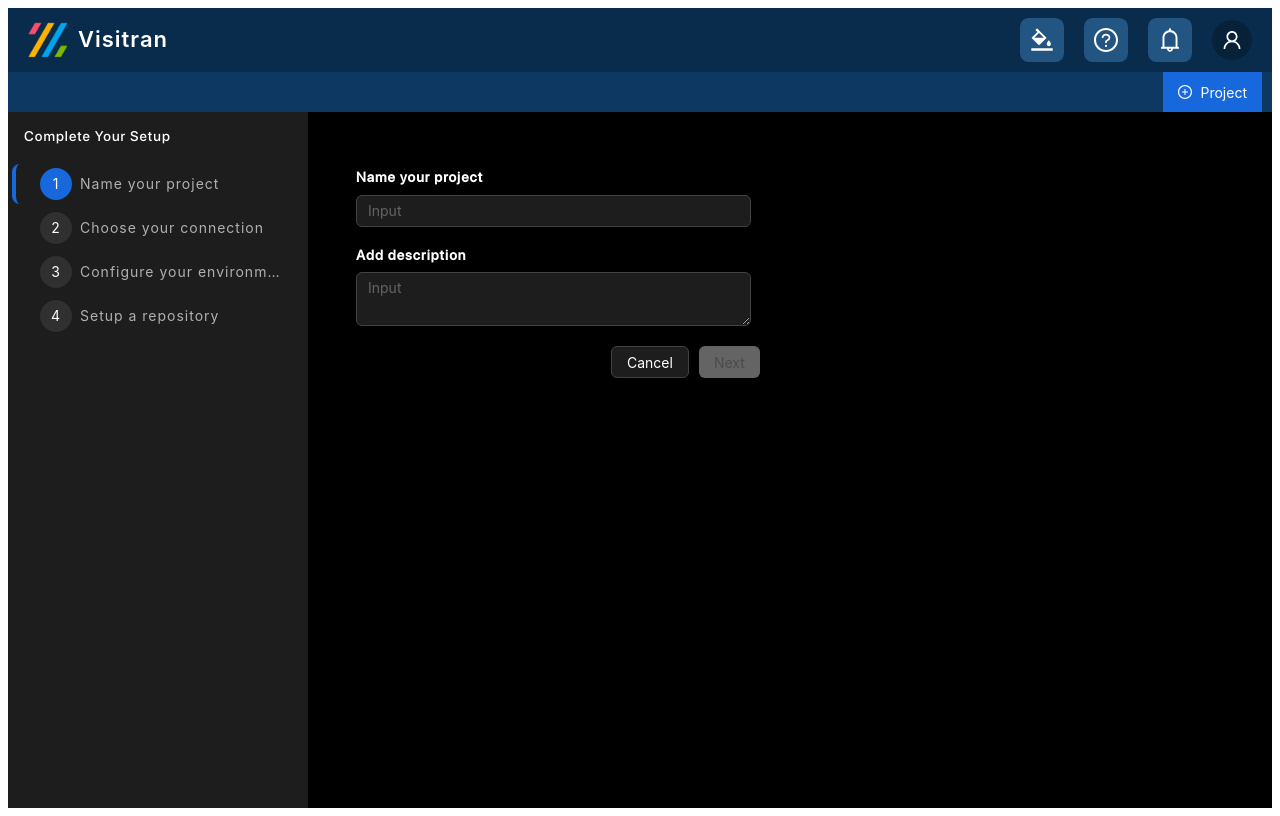
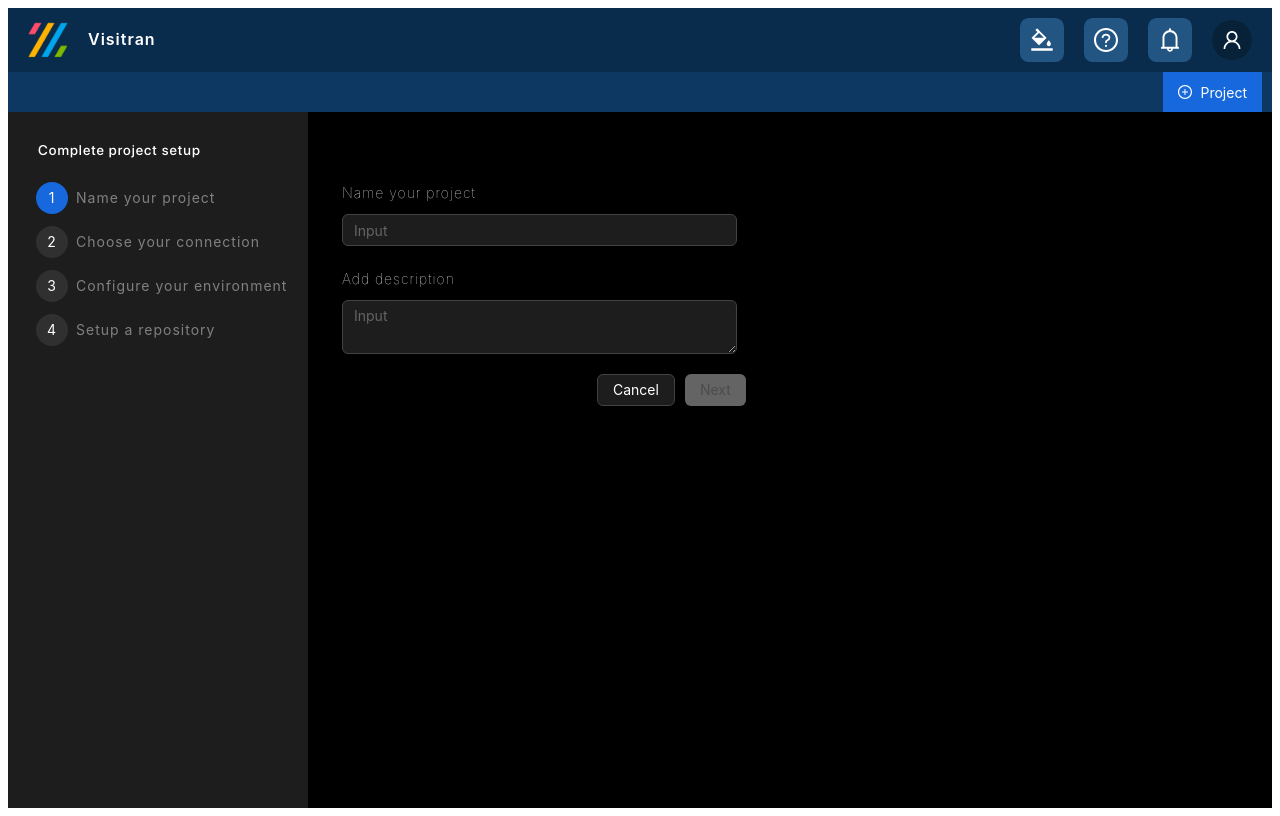
Before and after one commit to athithyakarthikeyan/Visitran, a React (Create React App) app: page / in a window 1280 px wide. Built offline with nearby package versions, Linux system fonts and the light colour scheme.

Commit message:
Removed inline css

```diff
--- a/src/App.js
+++ b/src/App.js
@@ -1,12 +1,11 @@
-// App.jsx
 import React, { useState } from 'react';
 import { Layout, Menu, Button, Typography, Avatar } from 'antd';
 import { QuestionCircleOutlined, BgColorsOutlined, BellOutlined, CheckOutlined, UserOutlined, PlusCircleOutlined } from '@ant-design/icons';
+import Logo from "./assets/89070934.png";
 import Name from './Name';
+import Configuration from './Configuration';
 import ChooseConnection from './Chooseconnection';
-import Configuration from './Configuration';
-import Logo from "./assets/89070934.png";
-import "./index.css";
+import './index.css';
 
 const { Header, Sider, Content } = Layout;
 const { Title } = Typography;
@@ -80,12 +79,12 @@ function App() {
   };
 
   return (
-    <div className="App" style={{ fontFamily: 'SF Pro', fontWeight: "normal", letterSpacing: "1px" }}>
-      <Layout style={{ minHeight: '100vh' }}>
+    <div className="layout-style" style={{letterSpacing: "1px" }}>
+      <Layout className="layout-style" style={{ minHeight: '100vh' }}>
         <Header className='first-header'>
-          <div style={{ display: 'flex', alignItems: 'center', paddingLeft: '20px' }}>
+          <div className="header-items">
             <img src={Logo} alt="Logo" style={{ height: '40px', marginRight: '10px' }} />
-            <Title level={3} style={{ color: 'white', margin: 0, fontSize: "22px" }}>Visitran</Title>
+            <Title level={3} className="visitran-title">Visitran</Title>
           </div>
           <div className="icon-list">
             <BgColorsOutlined style={iconStyle} />
@@ -98,24 +97,23 @@ function App() {
           <Button className="project-button"><PlusCircleOutlined />Project</Button>
         </div>
         <Layout>
-          <Sider width={300} style={{ background: '#1D1D1D', margin: 0 ,fontFamily: 'SF Pro', fontWeight: "normal", letterSpacing: "1px"}}>
-            <div style={{ padding: '16px', color: 'white' }}>Complete Your Setup</div>
+          <Sider width={300} className="sider-style" style={{ background: '#1D1D1D'}}>
+            <div className="sider-title" style={{paddingLeft:"30px"}}>Complete project setup</div>
             <Menu mode="inline" theme="dark" style={{ backgroundColor: '#1D1D1D' }} onClick={(e) => setCurrentSection(Number(e.key))}>
               {['Name your project', 'Choose your connection', 'Configure your environment', 'Setup a repository'].map((item, index) => (
                 <Menu.Item
                   key={index}
-                className="main-menu"
+                  className={`main-menu ${completedSections[index] ? 'completed-section' : ''}`}
                   style={{
-                  borderLeft: `4px solid ${currentSection === index ? '#1668DC' : '#1D1D1D'}`,
                     backgroundColor: currentSection === index ? '#1D1D1D' : 'transparent',
+                    color: completedSections[index] ? 'white' : 'grey',
+                    fontSize:"14px"
                   }}
                   onClick={(e) => setCurrentSection(Number(e.key))}
                 >
                   <div
                     className="blue-circle"
                     style={{
-                    fontSize: 14,
-                    color: '#ffffff',
                       backgroundColor: completedSections[index] ? '#111A2C' : currentSection === index ? '#1668DC' : '#303030',
                     }}
                   >
--- a/src/Chooseconnection.jsx
+++ b/src/Chooseconnection.jsx
@@ -11,44 +11,44 @@ const { Content } = Layout;
 
 const ChooseConnection = ({ handleCardClick, handleNextClick, clickedCardIndex }) => {
   return (
-    <Layout style={{ fontFamily: 'SF Pro', fontWeight: "normal", letterSpacing: "1px" }}>
-      <Content className="content2" style={{ margin: 0, padding: 24, background: '#000000', minHeight: 280 }}>
+    <Layout className="layout-style">
+      <Content className="content-style" >
         <div style={{ display: "flex", gap: "10px" }}>
           <Card
             bodyStyle={{ padding: 0 }}
             onClick={() => handleCardClick(0, 'Snowflake', Snowflake)}
             className={`card ${clickedCardIndex === 0 ? 'selected' : ''}`}
             hoverable
-            cover={<img alt="Snowflake" src={Snowflake} style={{ width: 40, margin: 'auto', padding: 0, marginBottom: "5px", marginTop: "15px" }} />}
+            cover={<img alt="Snowflake" src={Snowflake} className="image-style" style={{width:"35px"}}/>}
           >
-            <Meta title={<span style={{ color: 'white', fontWeight: "normal" }}>Snowflake</span>} className="card-body" />
+            <Meta title={<span className="card-title" style={{paddingBottom:"30px"}}>Snowflake</span>} className="card-body" />
           </Card>
           <Card
             bodyStyle={{ padding: 0 }}
             onClick={() => handleCardClick(1, 'PostGreSQL', Postgresql)}
             className={`card ${clickedCardIndex === 1 ? 'selected' : ''}`}
             hoverable
-            cover={<img alt="PostGreSQL" src={Postgresql} style={{ width: 24, margin: 'auto', marginTop: "20px", marginBottom: "5px" }} />}
+            cover={<img alt="PostGreSQL" src={Postgresql} className="image-style" style={{width:"24px", paddingBottom:"1px"}}/>}
           >
-            <Meta title={<span style={{ color: 'white', fontWeight: "normal" }}>PostGreSQL</span>} className="card-body" />
+            <Meta title={<span className="card-title">PostgreSQL</span>} className="card-body" />
           </Card>
           <Card
             bodyStyle={{ padding: 0 }}
             onClick={() => handleCardClick(2, 'BigQuery', Bigquery)}
             className={`card ${clickedCardIndex === 2 ? 'selected' : ''}`}
             hoverable
-            cover={<img alt="BigQuery" src={Bigquery} style={{ width: 24, margin: 'auto', marginTop: "20px", marginBottom: "5px" }} />}
+            cover={<img alt="BigQuery" src={Bigquery} className="image-style" style={{width:"24px", paddingBottom:"1px"}}/>}
           >
-            <Meta title={<span style={{ color: 'white', fontWeight: "normal" }}>BigQuery</span>} className="card-body" />
+            <Meta title={<span className="card-title" style={{paddingBottom:"20px"}}>BigQuery</span>} className="card-body" />
           </Card>
           <Card
             bodyStyle={{ padding: 0 }}
             onClick={() => handleCardClick(3, 'Redshift', Redshift)}
             className={`card ${clickedCardIndex === 3 ? 'selected' : ''}`}
             hoverable
-            cover={<img alt="Redshift" src={Redshift} style={{ width: 40, margin: 'auto', marginTop: "15px", marginBottom: "5px" }} />}
+            cover={<img alt="Redshift" src={Redshift} className="image-style" style={{width:"30px", paddingBottom:"1px"}} />}
           >
-            <Meta title={<span style={{ color: 'white', fontWeight: "normal" }}>Redshift</span>} className="card-body" />
+            <Meta title={<span className="card-title">Redshift</span>} className="card-body"  />
           </Card>
         </div>
         <Button onClick={handleNextClick} className="cancel-button" style={{ marginLeft: "520px", marginTop: "30px" }}>Skip</Button>
--- a/src/Name.jsx
+++ b/src/Name.jsx
@@ -1,7 +1,7 @@
 import React, { useState } from 'react';
 import { Layout, Button, Input, Typography } from 'antd';
 import "./index.css";
-
+const { Title, Paragraph } = Typography;
 const { Content } = Layout;
 const { TextArea } = Input;
 
@@ -24,9 +24,9 @@ const Name = ({ projectName, setProjectName, projectDescription, setProjectDescr
   };
 
   return (
-    <Layout style={{ fontFamily: 'SF Pro', fontWeight: "lighter", letterSpacing: "1px" }}>
-      <Content className="content1" style={{ margin: 0, padding: 24, background: '#000000', minHeight: 280 }}>
-        <h1>Name your project</h1>
+    <Layout className="layout-style">
+      <Content className="content1" style={{paddingLeft:"10px"}}>
+      <Title className="title-style"style={{paddingTop:"40px"}}>Name your project</Title>
         <Input
           style={{ backgroundColor: '#1D1D1D' }}
           className="input"
@@ -34,7 +34,7 @@ const Name = ({ projectName, setProjectName, projectDescription, setProjectDescr
           value={projectName}
           onChange={(e) => setProjectName(e.target.value)}
         />
-        <h1 style={{ marginTop: "20px" }}>Add description</h1>
+        <Title className="title-style" style={{paddingTop:"15px"}} >Add description</Title>
         <TextArea
           style={{ backgroundColor: '#1D1D1D', marginBottom: "20px" }}
           className="input"
--- a/src/index.css
+++ b/src/index.css
@@ -6,7 +6,7 @@
   align-items: center;
   justify-content: center;
   color: white;
-  font-size: 12px;
+  font-size: 14px;
   margin-right: 8px;
 }
 
@@ -171,3 +171,95 @@ h1 {
   .card.selected {
     border: 2px solid #1668DC;
   }
+
+.layout-style{
+    background: #000000;
+    font-Family: SF Pro;
+    font-Weight: lighter !important;
+}
+
+.content-style{
+    margin: 0;
+    margin-Top: 40px;
+    background-color: #000000;
+}
+
+.completed-section {
+    color: white !important; /* Ensure the font color is white */
+  }
+
+.content1{
+    margin-top: 130;
+    padding: 24;
+    background: #000000;
+}
+
+.title-style{
+    padding-Bottom: 5px !important;
+    font-Size: 14px !important;
+    color: #ffffff !important;
+    font-Weight:lighter !important;
+}
+
+.sider-style{
+    background-color: '#1D1D1D';
+    margin: 0;
+    font-Family: SF Pro;
+    font-Weight: normal;
+}
+
+.sider-title{
+    font-Size:14px;
+    padding: 16px;
+    color: white;
+    padding-Left:30px;
+    padding-top:30px;
+}
+
+.header-style{
+    height: '40px';
+    margin-Right: '10px'
+}
+
+.visitran-title{
+    color: white !important;
+    margin: 0 !important;
+    font-size: 16px !important;
+    padding-Left:10px !important;
+}
+
+.header-items{
+    display: flex;
+    align-Items: center;
+    padding-Left: 20px;
+}
+
+.image-style{
+    margin: auto;
+    margin-Top: 20px;
+    margin-Bottom: 5px;
+}
+
+.card-title{
+    color: white;
+    font-Weight: normal;
+    font-Size:16px;
+}
+
+.connection-logo{
+    width: 16px;
+    height: 16px;
+    margin-Right: 8;
+}
+
+.question-style{
+    color: grey;
+    margin-Left: 1px;
+    width: 14px;
+}
+
+.para-style{
+    padding-Bottom: 20px;
+    font-Size: 12px;
+    color: #ffffff;
+}
```
Also changed, not shown: src/Configuration.jsx (+16 -20 lines). Lines whose indentation alone changed are shown as unchanged.
